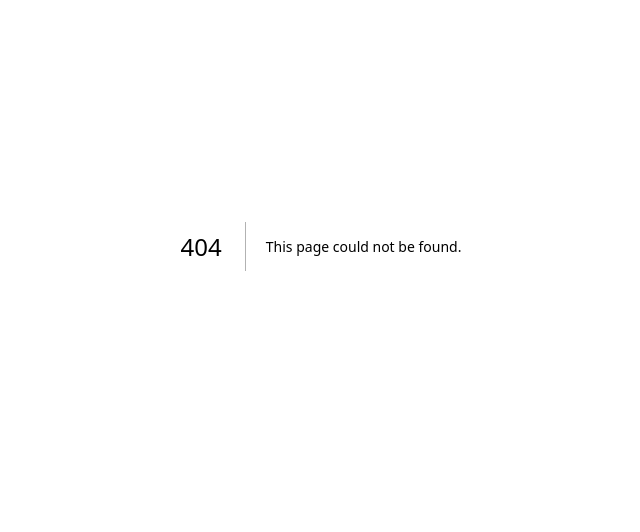
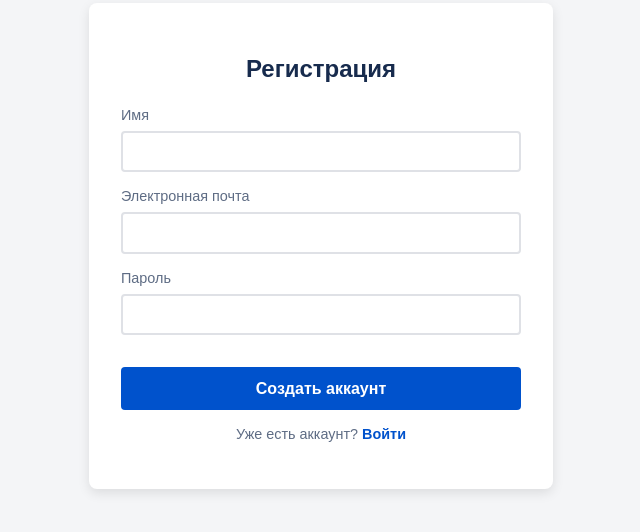
Before and after one commit to Pastbin/jira-synergy, a Next.js app in the folder apps/web/: page /register in a window 1280 px wide. Before the commit this address had no page. Shown: the part 154-686 px from the top of the page, without its empty margins (319-959 px from the left). Built offline with nearby package versions, Linux system fonts and the light colour scheme.

Commit message:
feat(auth): добавлены страницы логина и регистрации с API для создания пользователя и стилями

```diff
--- /dev/null
+++ b/apps/web/src/app/(auth)/register/page.tsx
@@ -0,0 +1,74 @@
+"use client";
+
+import { useState } from "react";
+import { useRouter } from "next/navigation";
+import Link from "next/link";
+import * as S from "@/components/AuthStyles";
+
+// Страница регистрации нового пользователя
+export default function RegisterPage() {
+  const [formData, setFormData] = useState({ name: "", email: "", password: "" });
+  const [error, setError] = useState("");
+  const router = useRouter();
+
+  // Обработка регистрации
+  const handleSubmit = async (e: React.FormEvent) => {
+    e.preventDefault();
+    setError("");
+
+    const res = await fetch("/api/register", {
+      method: "POST",
+      headers: { "Content-Type": "application/json" },
+      body: JSON.stringify(formData),
+    });
+
+    if (res.ok) {
+      router.push("/login"); // Переход на логин после успеха
+    } else {
+      const data = await res.json();
+      setError(data.error || "Ошибка при регистрации");
+    }
+  };
+
+  return (
+    <S.AuthContainer>
+      <S.AuthCard>
+        <S.Title>Регистрация</S.Title>
+        <form onSubmit={handleSubmit}>
+          <S.FormGroup>
+            <S.Label>Имя</S.Label>
+            <S.Input
+              type="text"
+              value={formData.name}
+              onChange={(e) => setFormData({ ...formData, name: e.target.value })}
+              required
+            />
+          </S.FormGroup>
+          <S.FormGroup>
+            <S.Label>Электронная почта</S.Label>
+            <S.Input
+              type="email"
+              value={formData.email}
+              onChange={(e) => setFormData({ ...formData, email: e.target.value })}
+              required
+            />
+          </S.FormGroup>
+          <S.FormGroup>
+            <S.Label>Пароль</S.Label>
+            <S.Input
+              type="password"
+              value={formData.password}
+              onChange={(e) => setFormData({ ...formData, password: e.target.value })}
+              required
+            />
+          </S.FormGroup>
+          {error && <p style={{ color: "red", fontSize: "0.8rem" }}>{error}</p>}
+          <S.Button type="submit">Создать аккаунт</S.Button>
+        </form>
+        <S.ToggleLink>
+          Уже есть аккаунт? <Link href="/login">Войти</Link>
+        </S.ToggleLink>
+      </S.AuthCard>
+    </S.AuthContainer>
+  );
+}
--- /dev/null
+++ b/apps/web/src/app/api/register/route.ts
@@ -0,0 +1,35 @@
+import { NextResponse } from "next/server";
+import { prisma } from "@/lib/prisma";
+import bcrypt from "bcryptjs";
+
+// API эндпоинт для регистрации нового пользователя
+export async function POST(req: Request) {
+  try {
+    const { email, password, name } = await req.json();
+
+    // Проверка существования пользователя
+    const existingUser = await prisma.user.findUnique({
+      where: { email },
+    });
+
+    if (existingUser) {
+      return NextResponse.json({ error: "Пользователь уже существует" }, { status: 400 });
+    }
+
+    // Хеширование пароля перед сохранением в БД
+    const hashedPassword = await bcrypt.hash(password, 10);
+
+    // Создание записи пользователя
+    const user = await prisma.user.create({
+      data: {
+        email,
+        name,
+        password: hashedPassword,
+      },
+    });
+
+    return NextResponse.json({ message: "Пользователь успешно создан" }, { status: 201 });
+  } catch (error) {
+    return NextResponse.json({ error: "Ошибка сервера" }, { status: 500 });
+  }
+}
--- /dev/null
+++ b/apps/web/src/components/AuthStyles.ts
@@ -0,0 +1,99 @@
+"use client";
+
+import styled from "styled-components";
+
+// Основной контейнер формы
+export const AuthContainer = styled.div`
+  display: flex;
+  flex-direction: column;
+  align-items: center;
+  justify-content: center;
+  min-height: 100vh;
+  background-color: #f4f5f7;
+`;
+
+// Карточка формы
+export const AuthCard = styled.div`
+  background: white;
+  padding: 2rem;
+  border-radius: 8px;
+  box-shadow: 0 4px 12px rgba(0, 0, 0, 0.1);
+  width: 100%;
+  max-width: 400px;
+`;
+
+// Заголовок формы
+export const Title = styled.h2`
+  margin-bottom: 1.5rem;
+  color: #172b4d;
+  text-align: center;
+`;
+
+// Группа ввода (label + input)
+export const FormGroup = styled.div`
+  margin-bottom: 1rem;
+  display: flex;
+  flex-direction: column;
+`;
+
+// Метка поля ввода
+export const Label = styled.label`
+  margin-bottom: 0.5rem;
+  font-size: 0.9rem;
+  color: #5e6c84;
+`;
+
+// Поле ввода
+export const Input = styled.input`
+  padding: 0.6rem;
+  border: 2px solid #dfe1e6;
+  border-radius: 4px;
+  font-size: 1rem;
+  transition: border-color 0.2s;
+
+  &:focus {
+    outline: none;
+    border-color: #0052cc;
+  }
+`;
+
+// Основная кнопка действия
+export const Button = styled.button`
+  width: 100%;
+  padding: 0.8rem;
+  background-color: #0052cc;
+  color: white;
+  border: none;
+  border-radius: 4px;
+  font-size: 1rem;
+  font-weight: bold;
+  cursor: pointer;
+  margin-top: 1rem;
+  transition: background-color 0.2s;
+
+  &:hover {
+    background-color: #0747a6;
+  }
+
+  &:disabled {
+    background-color: #ebecf0;
+    cursor: not-allowed;
+  }
+`;
+
+// Ссылка для переключения между login/register
+export const ToggleLink = styled.p`
+  margin-top: 1rem;
+  text-align: center;
+  font-size: 0.9rem;
+  color: #5e6c84;
+
+  a {
+    color: #0052cc;
+    text-decoration: none;
+    font-weight: bold;
+    &:hover {
+      text-decoration: underline;
+    }
+  }
+`;
```
Also changed, not shown: apps/web/src/app/(auth)/login/page.tsx (added, +57 -0 lines).
